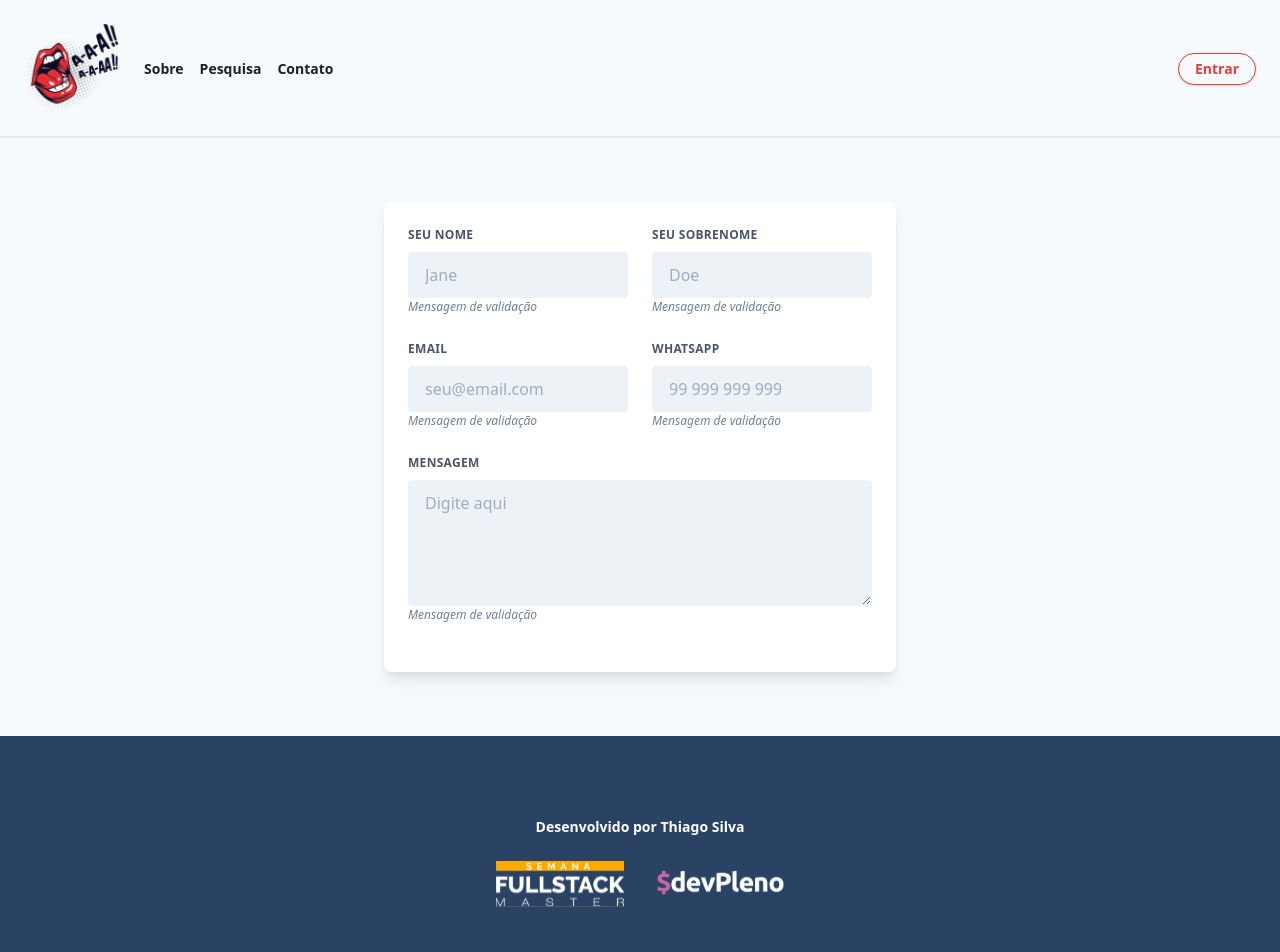
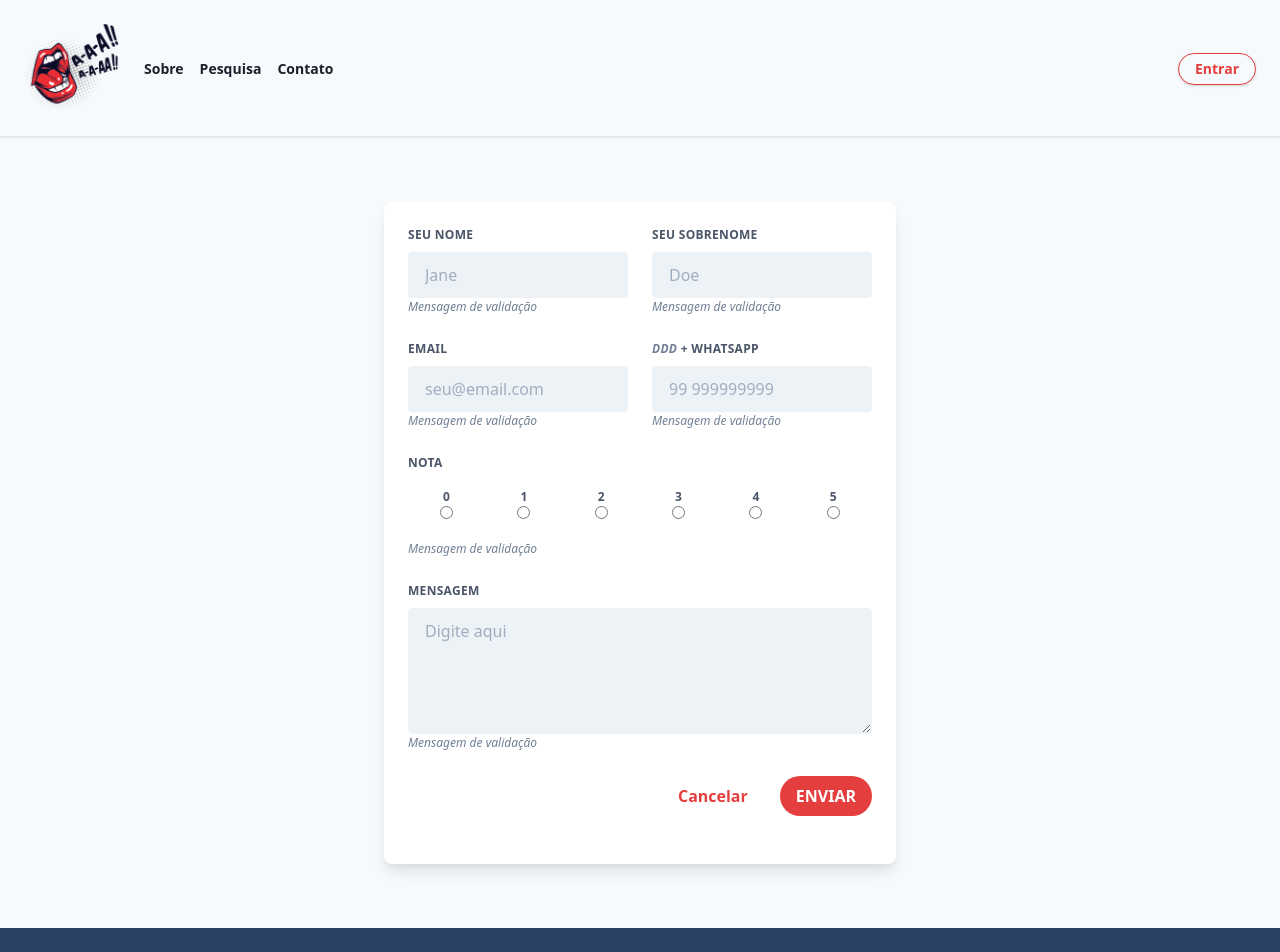
Before and after one commit to silva-thiago/diga-ai-app, a Next.js app: page /pesquisa in a window 1280 px wide. Shown: the top 952 px of the page. Built offline with nearby package versions, Linux system fonts and the light colour scheme.

Commit message:
Configuração básica aplicada ao formulário + exibição do card de cupom ao usuário

```diff
--- a/pages/pesquisa.jsx
+++ b/pages/pesquisa.jsx
@@ -1,42 +1,129 @@
+import { useState } from 'react'
+import Link from 'next/link'
+
 import Layout from '../components/layout'
 import Form from '../components/form'
 
 const Pesquisa = () => {
+  const [form, setForm] = useState({
+    Nome: '',
+    Sobrenome: '',
+    Email: '',
+    WhatsApp: '',
+    Nota: '',
+    Mensagem: '',
+  })
+  const notas = [0, 1, 2, 3, 4, 5]
+  const [success, setSuccess] = useState(false)
+  const [feedback, setFeedback] = useState({})
+  const send = async () => {
+    try {
+      const response = await fetch('/api/saving-data', {
+        method: 'POST',
+        body: JSON.stringify(form),
+      })
+      const data = await response.json()
+      setSuccess(true)
+      setFeedback(data)
+    } catch (error) {}
+  }
+
+  const onChange = evt => {
+    const value = evt.target.value
+    const key = evt.target.name
+
+    setForm(old => ({
+      ...old,
+      [key]: value,
+    }))
+  }
+
   return (
     <React.Fragment>
       <Layout>
         <Form>
+          {!success && <span>
             <div className={'flex flex-wrap -mx-3 mb-6'}>
               <div className={'w-full md:w-1/2 px-3 mb-6 md:mb-0'}>
-              <label className={'block uppercase tracking-wide text-gray-700 text-xs font-bold mb-2'} for='grid-first-name'>Seu nome</label>
-              <input className={'appearance-none block w-full bg-gray-200 text-gray-700 border border-gray-200 rounded py-3 px-4 leading-tight focus:outline-none focus:bg-white focus:border-gray-500'} id='grid-first-name' type='text' placeholder='Jane' />
+                <label className={'block uppercase tracking-wide text-gray-700 text-xs font-bold mb-2'} htmlFor='grid-first-name'>Seu nome</label>
+                <input className={'appearance-none block w-full bg-gray-200 text-gray-700 border border-gray-200 rounded py-3 px-4 leading-tight focus:outline-none focus:bg-white focus:border-gray-500'} id='grid-first-name' type='text' placeholder='Jane' name='Nome' value={form.Nome} onChange={onChange} />
                 <p className={'text-gray-600 text-xs italic'}>Mensagem de validação</p>
               </div>
               <div className={'w-full md:w-1/2 px-3 mb-6 md:mb-0'}>
-              <label className={'block uppercase tracking-wide text-gray-700 text-xs font-bold mb-2'} for='grid-last-name'>Seu sobrenome</label>
-              <input className={'appearance-none block w-full bg-gray-200 text-gray-700 border border-gray-200 rounded py-3 px-4 leading-tight focus:outline-none focus:bg-white focus:border-gray-500'} id='grid-last-name' type='text' placeholder='Doe' />
+                <label className={'block uppercase tracking-wide text-gray-700 text-xs font-bold mb-2'} htmlFor='grid-last-name'>Seu sobrenome</label>
+                <input className={'appearance-none block w-full bg-gray-200 text-gray-700 border border-gray-200 rounded py-3 px-4 leading-tight focus:outline-none focus:bg-white focus:border-gray-500'} id='grid-last-name' type='text' placeholder='Doe' name='Sobrenome' value={form.Sobrenome} onChange={onChange} />
                 <p className={'text-gray-600 text-xs italic'}>Mensagem de validação</p>
               </div>
             </div>
             <div className={'flex flex-wrap -mx-3 mb-6'}>
               <div className={'w-full md:w-1/2 px-3 mb-6 md:mb-0'}>
-              <label className={'block uppercase tracking-wide text-gray-700 text-xs font-bold mb-2'} for='grid-email'>Email</label>
-              <input className={'appearance-none block w-full bg-gray-200 text-gray-700 border border-gray-200 rounded py-3 px-4 leading-tight focus:outline-none focus:bg-white focus:border-gray-500'} id='grid-email' type='email' placeholder='seu@email.com' />
+                <label className={'block uppercase tracking-wide text-gray-700 text-xs font-bold mb-2'} htmlFor='grid-email'>Email</label>
+                <input className={'appearance-none block w-full bg-gray-200 text-gray-700 border border-gray-200 rounded py-3 px-4 leading-tight focus:outline-none focus:bg-white focus:border-gray-500'} id='grid-email' type='email' placeholder='seu@email.com' name='Email' value={form.Email} onChange={onChange} />
                 <p className={'text-gray-600 text-xs italic'}>Mensagem de validação</p>
               </div>
               <div className={'w-full md:w-1/2 px-3 mb-6 md:mb-0'}>
-              <label className={'block uppercase tracking-wide text-gray-700 text-xs font-bold mb-2'} for='grid-whatsapp'>WhatsApp</label>
-              <input className={'appearance-none block w-full bg-gray-200 text-gray-700 border border-gray-200 rounded py-3 px-4 leading-tight focus:outline-none focus:bg-white focus:border-gray-500'} id='grid-whatsapp' type='phone' placeholder='99 999 999 999' />
+                <label className={'block uppercase tracking-wide text-gray-700 text-xs font-bold mb-2'} htmlFor='grid-whatsapp'><span className={'text-gray-600 text-xs italic'}>DDD</span> + WhatsApp</label>
+                <input className={'appearance-none block w-full bg-gray-200 text-gray-700 border border-gray-200 rounded py-3 px-4 leading-tight focus:outline-none focus:bg-white focus:border-gray-500'} id='grid-whatsapp' type='phone' placeholder='99 999999999' name='WhatsApp' value={form.WhatsApp} onChange={onChange} />
                 <p className={'text-gray-600 text-xs italic'}>Mensagem de validação</p>
               </div>
             </div>
             <div className={'flex flex-wrap -mx-3 mb-6'}>
               <div className={'w-full px-3'}>
-              <label className={'block uppercase tracking-wide text-gray-700 text-xs font-bold mb-2'} for='grid-message'>Mensagem</label>
-              <textarea className={'appearance-none block w-full bg-gray-200 text-gray-700 border border-gray-200 rounded py-3 px-4 leading-tight focus:outline-none focus:bg-white focus:border-gray-500'} rows="5" cols="50" id='grid-message' type='text-area' placeholder='Digite aqui' />
+                <label className={'block uppercase tracking-wide text-gray-700 text-xs font-bold mb-2'}>Nota</label>
+                <div className={'flex py-2'}>
+                  {notas.map((nota, id) => {
+                    return (
+                      <span className={'block w-1/6 tracking-wide text-center text-gray-700 text-xs font-bold mb-2'} key={id} htmlFor='grid-grade'>
+                        {nota}<br />
+                        <input type='radio' name='Nota' value={form.nota} onChange={onChange} />
+                      </span>
+                    )
+                  })}
+                </div>
                 <p className={'text-gray-600 text-xs italic'}>Mensagem de validação</p>
               </div>
             </div>
+            <div className={'flex flex-wrap -mx-3 mb-6'}>
+              <div className={'w-full px-3'}>
+                <label className={'block uppercase tracking-wide text-gray-700 text-xs font-bold mb-2'} htmlFor='grid-message'>Mensagem</label>
+                <textarea className={'appearance-none block w-full bg-gray-200 text-gray-700 border border-gray-200 rounded py-3 px-4 leading-tight focus:outline-none focus:bg-white focus:border-gray-500'} rows='5' cols='50' id='grid-message' type='text-area' placeholder='Digite aqui' name='Mensagem' value={form.Mensagem} onChange={onChange} />
+                <p className={'text-gray-600 text-xs italic'}>Mensagem de validação</p>
+              </div>
+            </div>
+            <div className={'flex flex-wrap -mx-3 mb-6'}>
+              <div className={'w-full px-3'}>
+                <div className={'flex flex-row-reverse space-x-4 space-x-reverse'}>
+                  <button className={'text-white font-bold bg-red-600 hover:bg-red-700 rounded-full focus:outline-none focus:shadow-outline py-2 px-4'} type='button' onClick={send}>
+                    ENVIAR
+                  </button>
+                  <Link href='/'>
+                    <button className={'text-red-600 font-bold bg-transparent hover:text-red-700 hover:border-red-700 rounded-full focus:outline-none focus:shadow-outline py-2 px-4'} type='button'>
+                      Cancelar
+                    </button>
+                  </Link>
+                </div>
+              </div>
+            </div>
+          </span>}
+          {success && <div className='text-center'>
+            <div className='items-center bg-red-600 text-white text-2xl font-bold rounded-lg px-4 py-16'>
+              <p>Obrigado por deixar sua opnião!</p>
+            </div>
+            {
+              feedback.showCoupon && <div className='items-center bg-transparent text-red-600 border border-red-600 rounded-lg px-4 py-3 mt-4'>
+                Seu cupom:<br />
+                <span className='text-2xl font-bold'>{feedback.Cupom}</span>
+              </div>
+            }
+            {
+              feedback.showCoupon && <div className='items-center bg-transparent text-red-600 border border-red-600 rounded-lg px-4 py-3 mt-4'>
+                Promoção ativa:<br />
+                <span className='font-bold'>{feedback.Promo}</span><br />
+                <p className='text-base opacity-75 mt-4'>Tire uma foto ou print desta tela e apresente ao caixa.</p>
+              </div>
+            }
+          </div>
+          }
         </Form>
       </Layout>
     </React.Fragment>
```
Lines whose indentation alone changed are shown as unchanged.
